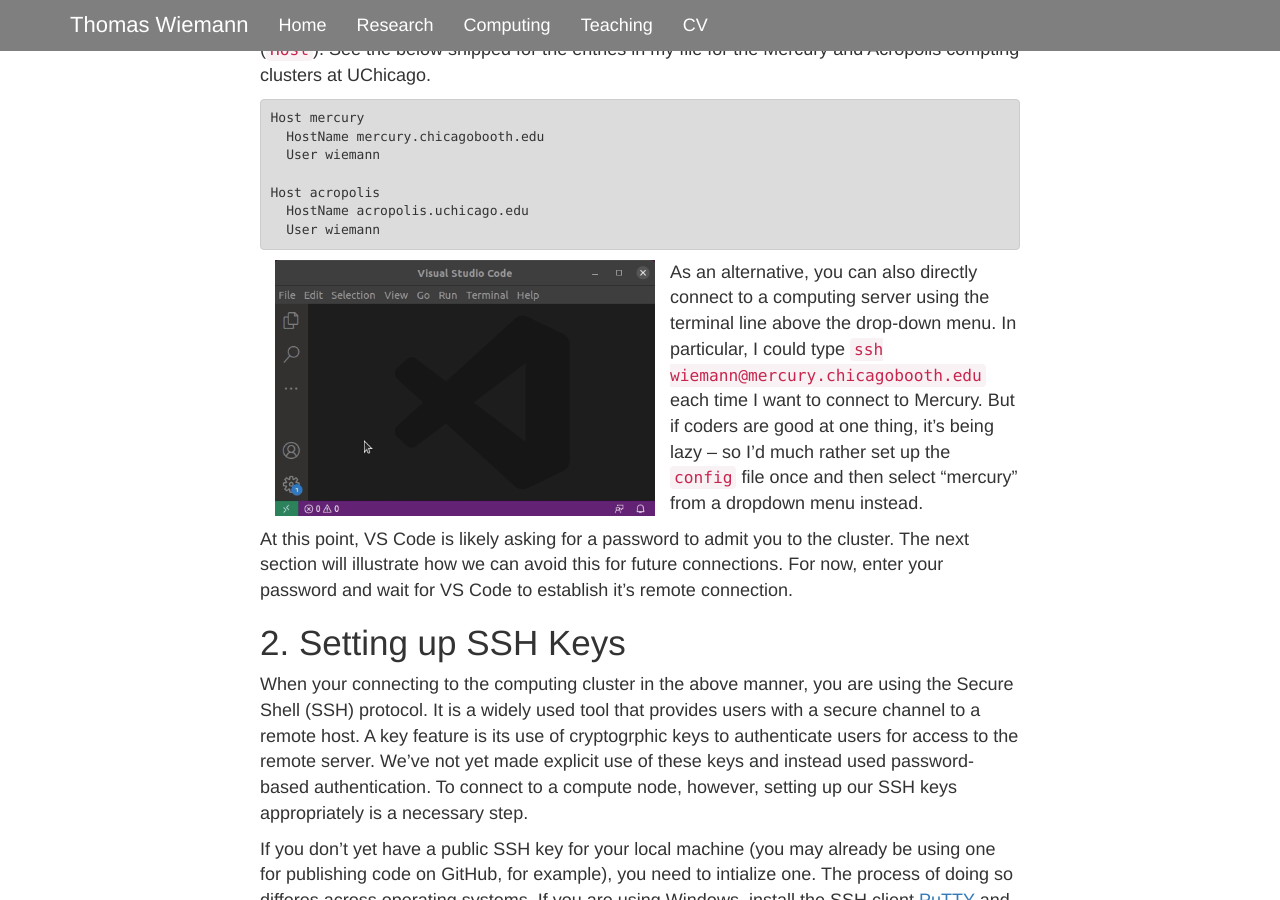
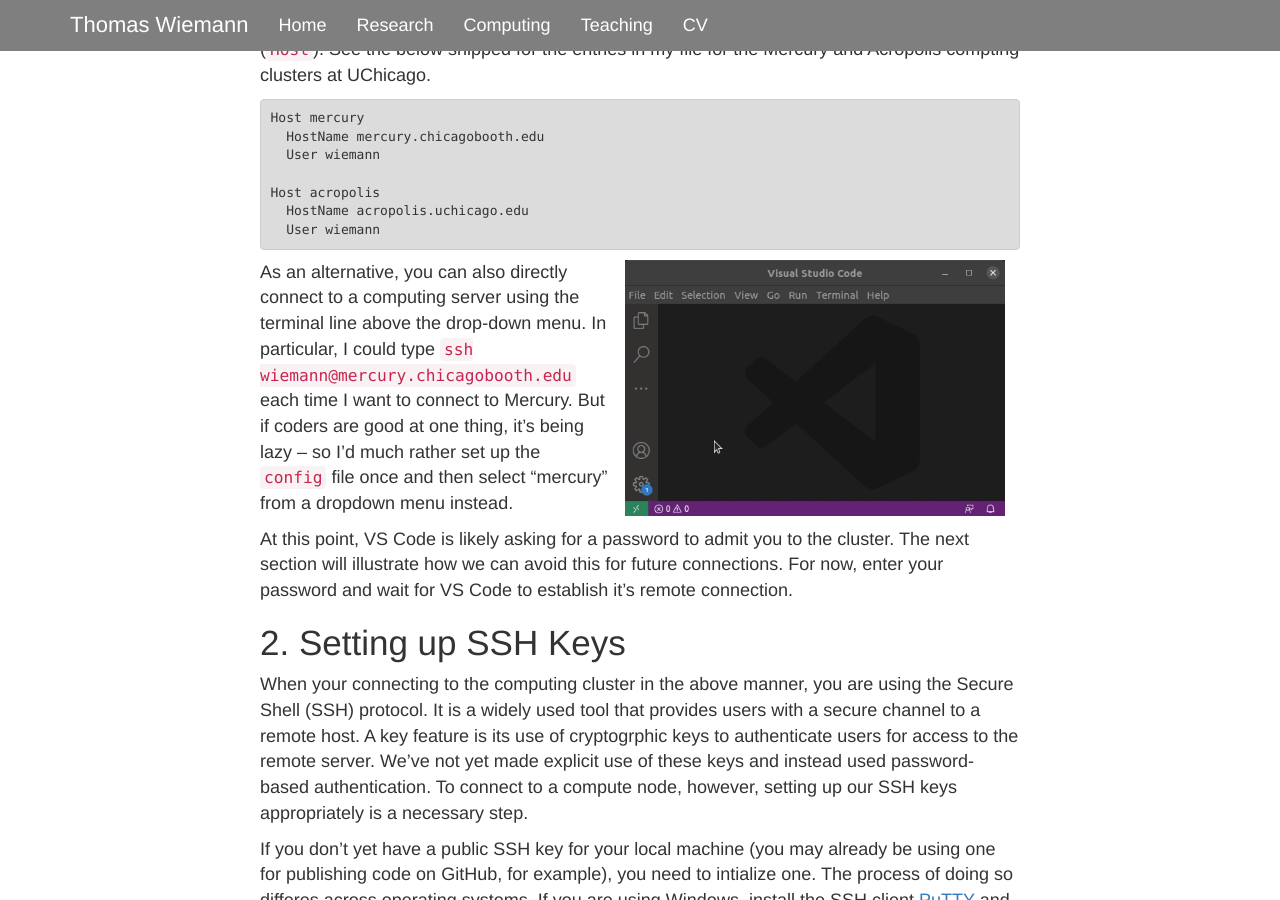
Before and after one commit to thomaswiemann/thomaswiemann.github.io, a Jekyll site: the page built from _posts/2021-11-13-Computing-Cluster-VS-Code.md, in a window 1280 px wide and 900 px high, scrolled down 906 px. Built offline with Jekyll 4.4.1, drawn with Linux system fonts in a browser that asks for light colours.

Commit message:
fix alignment blog

````diff
--- a/_posts/2021-11-13-Computing-Cluster-VS-Code.md
+++ b/_posts/2021-11-13-Computing-Cluster-VS-Code.md
@@ -39,7 +39,7 @@ Host acropolis
   User wiemann
 ```
 
-<img src="/assets/blog/2021-11-13-Computing-Cluster-VS-Code/vscode_1.gif" alt="drawing" class="wrapped_left" width="50%"/>
+<img src="/assets/blog/2021-11-13-Computing-Cluster-VS-Code/vscode_1.gif" alt="drawing" class="wrapped_right" width="50%"/>
 
 As an alternative, you can also directly connect to a computing server using the terminal line above the drop-down menu. In particular, I could type ``ssh wiemann@mercury.chicagobooth.edu`` each time I want to connect to Mercury. But if coders are good at one thing, it's being lazy -- so I'd much rather set up the ``config`` file once and then select "mercury" from a dropdown menu instead.
 
````
Also changed, not shown: 1 other file.
